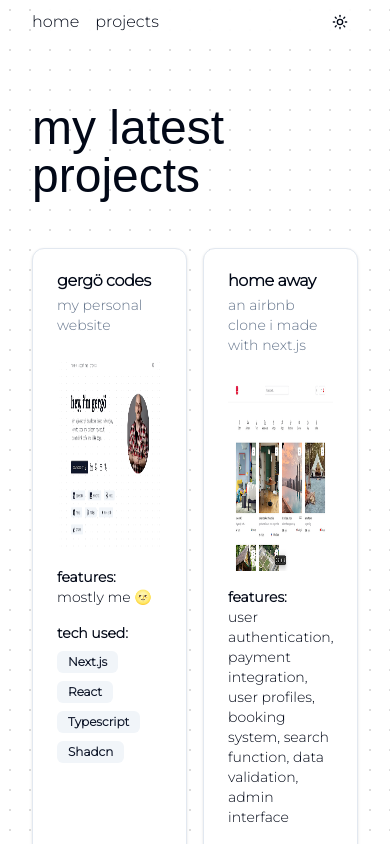
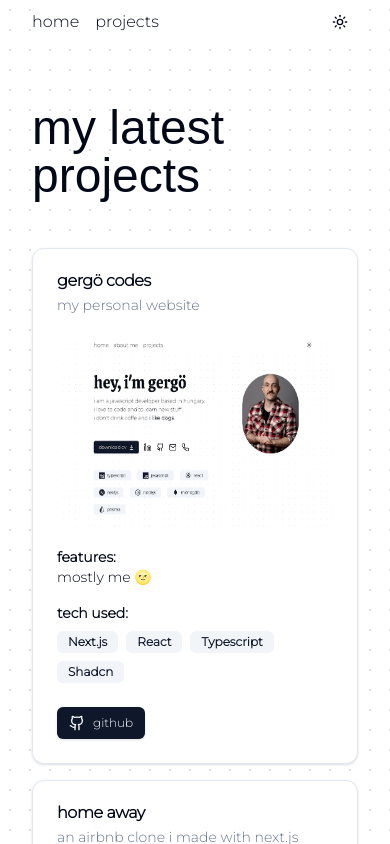
Before and after one commit to geriszabo/geri-codes, a Next.js app: page /projects in a window 390 px wide. Shown: the top 844 px of the page. Built offline with nearby package versions, Linux system fonts and the light colour scheme; a web font is replaced by a local one.

Commit message:
style: responsivity

```diff
--- a/src/app/projects/page.tsx
+++ b/src/app/projects/page.tsx
@@ -29,14 +29,14 @@ export default function ProjectsPage() {
         text="title"
         variant="title"
       />
-      <div className="grid grid-cols-2 gap-4">
+      <div className="grid grid-cols-1 md:grid-cols-2 gap-4">
         {projects.map((project) => {
           const { description, features, technologies, title, image, site, github } =
             project;
 
           return (
             <article key={title}>
-              <Card className="flex flex-col h-full">
+              <Card className="mx-auto flex flex-col h-full max-w-sm">
                 <CardHeader>
                   <CardTitle>{title}</CardTitle>
                   <CardDescription>{description}</CardDescription>
```
